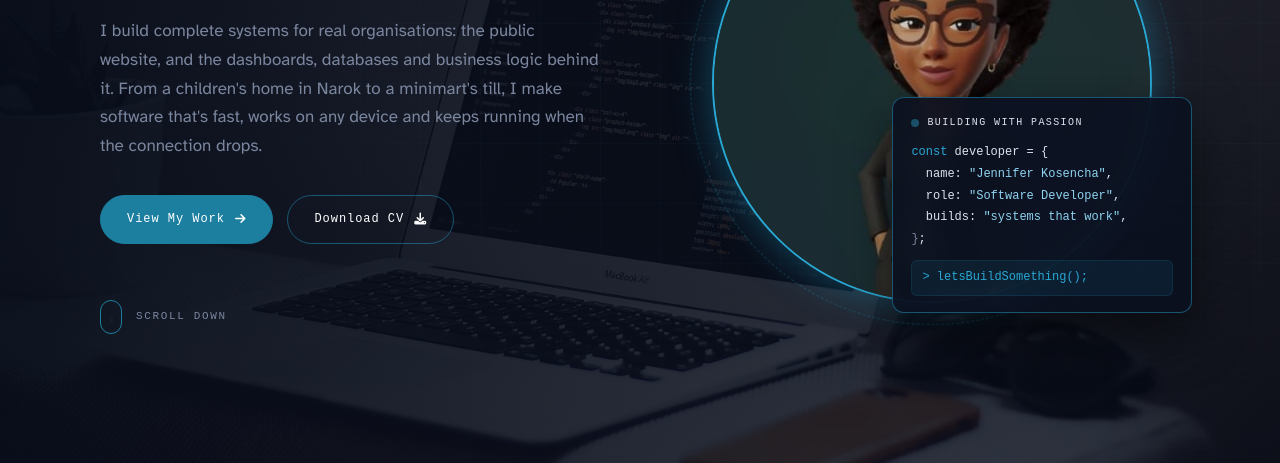
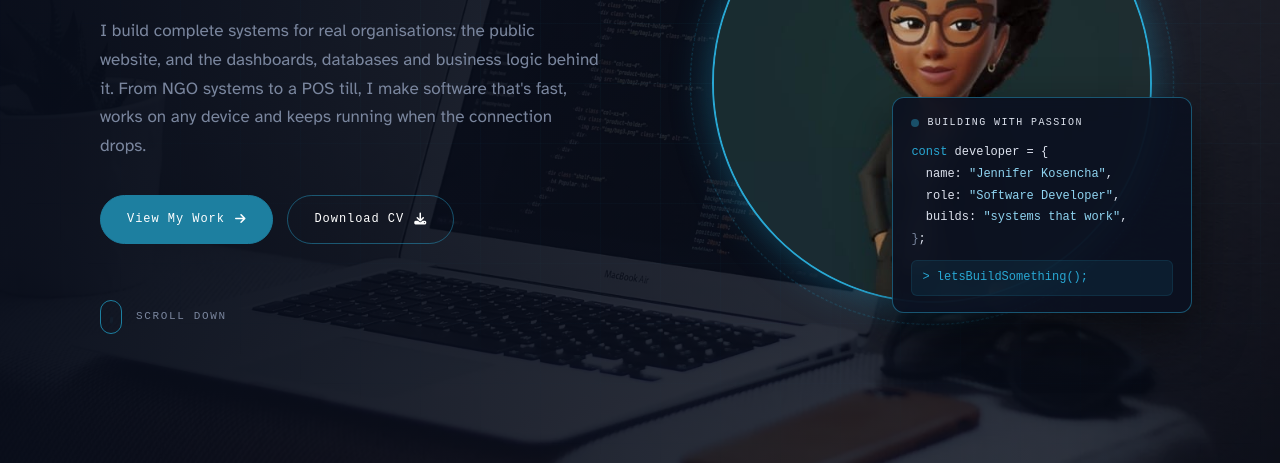
Before and after one commit to Jkosencha/Jkosencha.github.io, a plain HTML site: page index.html in a window 1280 px wide. Shown: the part 337-800 px from the top of the page. Drawn offline with Linux system fonts and the light colour scheme; a web font is replaced by a local one.

Commit message:
hero text update

```diff
--- a/index.html
+++ b/index.html
@@ -68,7 +68,7 @@
           <p class="hero-text">
             I build complete systems for real organisations: the public
             website, and the dashboards, databases and business logic behind
-            it. From a children's home in Narok to a minimart's till, I make
+            it. From NGO systems to a POS till, I make
             software that's fast, works on any device and keeps running when
             the connection drops.
           </p>
```
